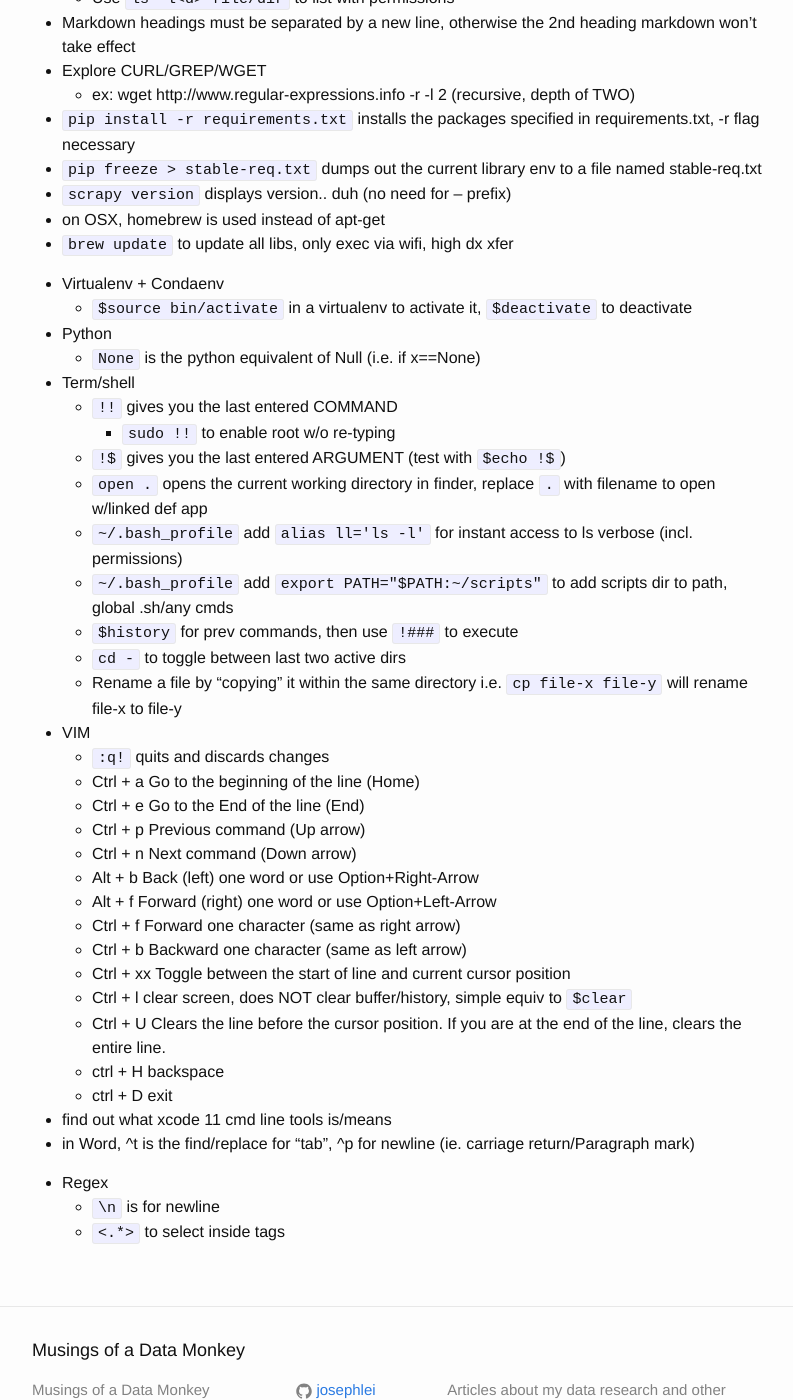
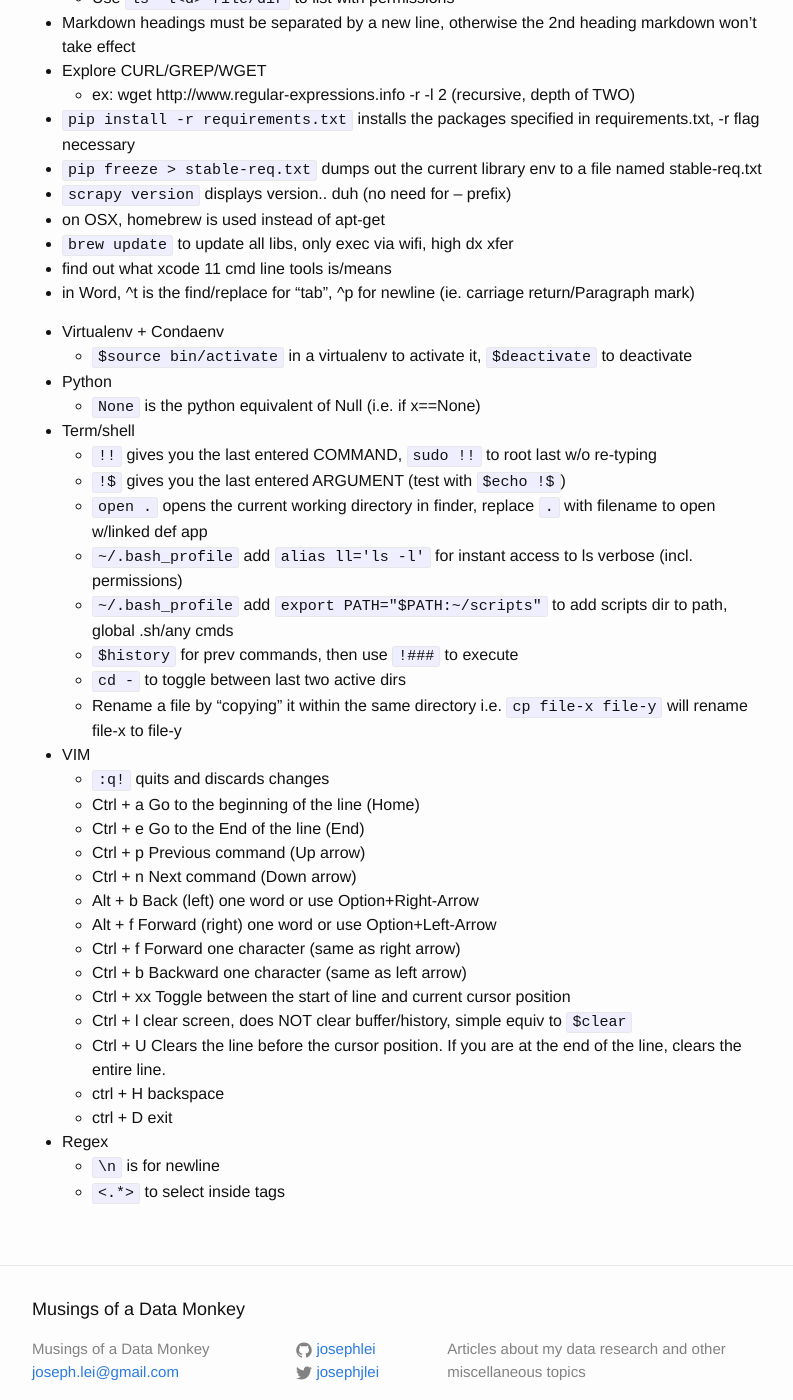
Before and after one commit to josephlei/jjl-website, a Jekyll site: the page built from _posts/2015-06-13-tips-and-tricks.markdown, in a window 1280 px wide and 1400 px high, scrolled down 822 px. Shown: the whole window, without its empty margins (238-1031 px from the left). Built offline with Jekyll 4.4.1, drawn with Linux system fonts in a browser that asks for light colours.

Commit message:
direct shell update

```diff
--- a/_posts/2015-06-13-tips-and-tricks.markdown
+++ b/_posts/2015-06-13-tips-and-tricks.markdown
@@ -47,8 +49,7 @@
   * `None` is the python equivalent of Null (i.e. if x==None)
 
 * Term/shell
-  * `!!` gives you the last entered COMMAND
-    * `sudo !!` to enable root w/o re-typing
+  * `!!` gives you the last entered COMMAND, `sudo !!` to root last w/o re-typing
   * `!$` gives you the last entered ARGUMENT (test with `$echo !$`)
   * `open .` opens the current working directory in finder, replace `.` with filename to open w/linked def app
   * `~/.bash_profile` add `alias ll='ls -l'` for instant access to ls verbose (incl. permissions)
```
Also changed, not shown: other parts of _posts/2015-06-13-tips-and-tricks.markdown (+2 -2 lines).
